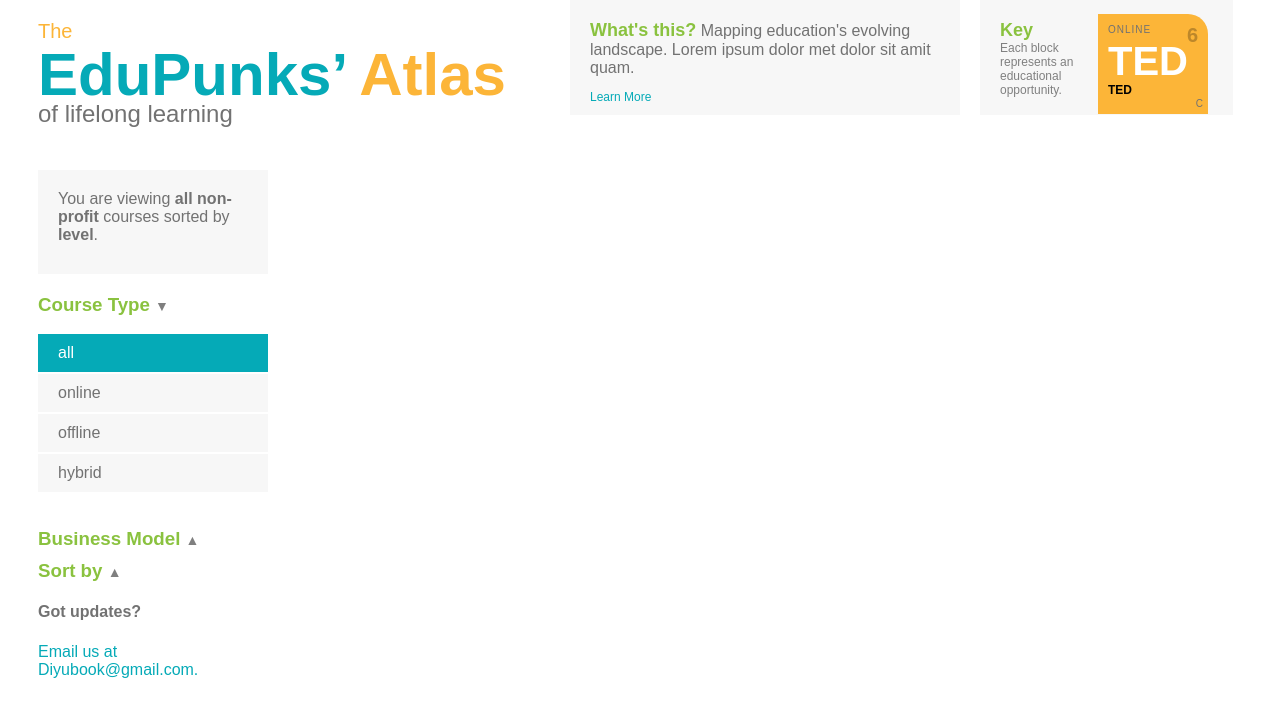
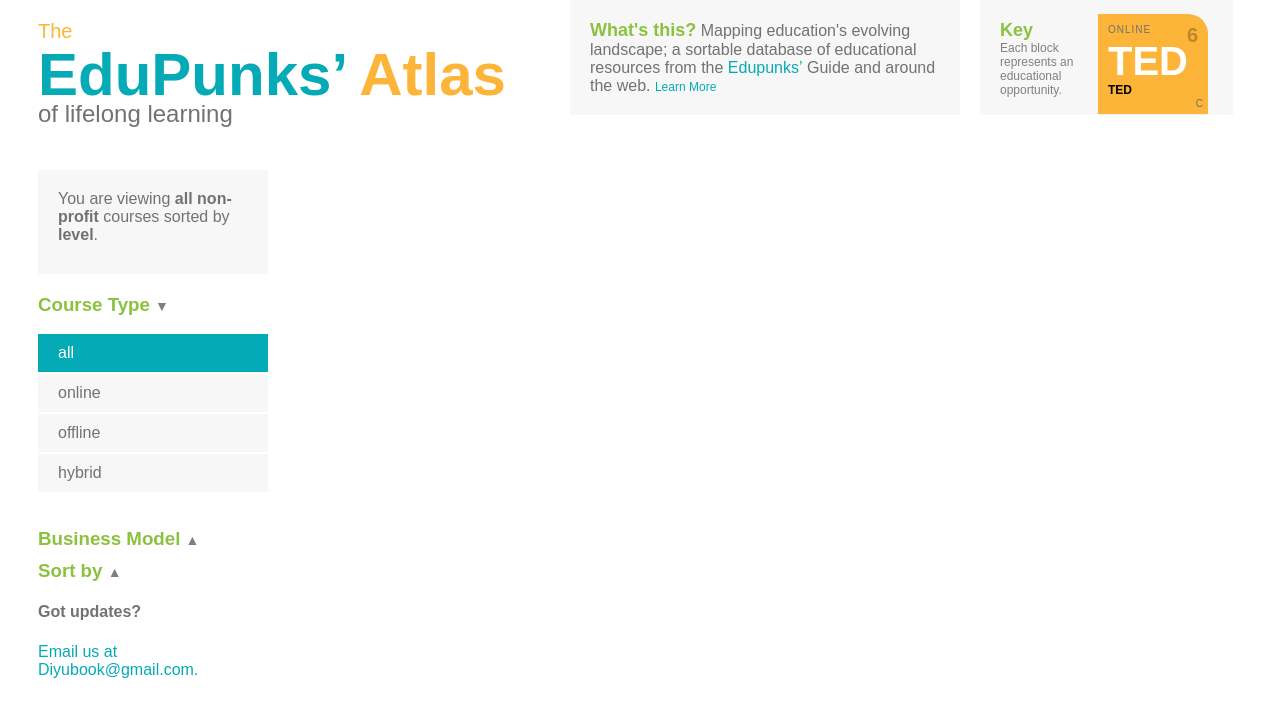
Before and after one commit to larrybuch/edupunks, a plain HTML site: page index.html in a window 1280 px wide. Drawn offline with nearby package versions, Linux system fonts and the light colour scheme; some packages are replaced by stand-ins of ours; a script that the page names is missing.

Commit message:
updated whats this box

```diff
--- a/index.html
+++ b/index.html
@@ -18,8 +18,8 @@
   	</div>
 	  <div class="top_info">
 	    <div class="what">
-	      <p><span class="what_head">What's this?</span> Mapping education's evolving landscape. Lorem ipsum dolor met dolor sit amit quam.</p>
-	      <a href="about.html">Learn More</a>
+	      <p><span class="what_head">What's this?</span> Mapping education's evolving landscape; a sortable database of educational resources from the <a href="http://edupunksguide.org/" style="font-size: 16px;">Edupunks&#8217;</a> Guide and around the web. <a href="about.html">Learn More</a> </p>
+
 	    </div>
 	    <div class="key" id="key_roll">
 	      <p style="width: 80px;"><span class="what_head">Key</span>
```
